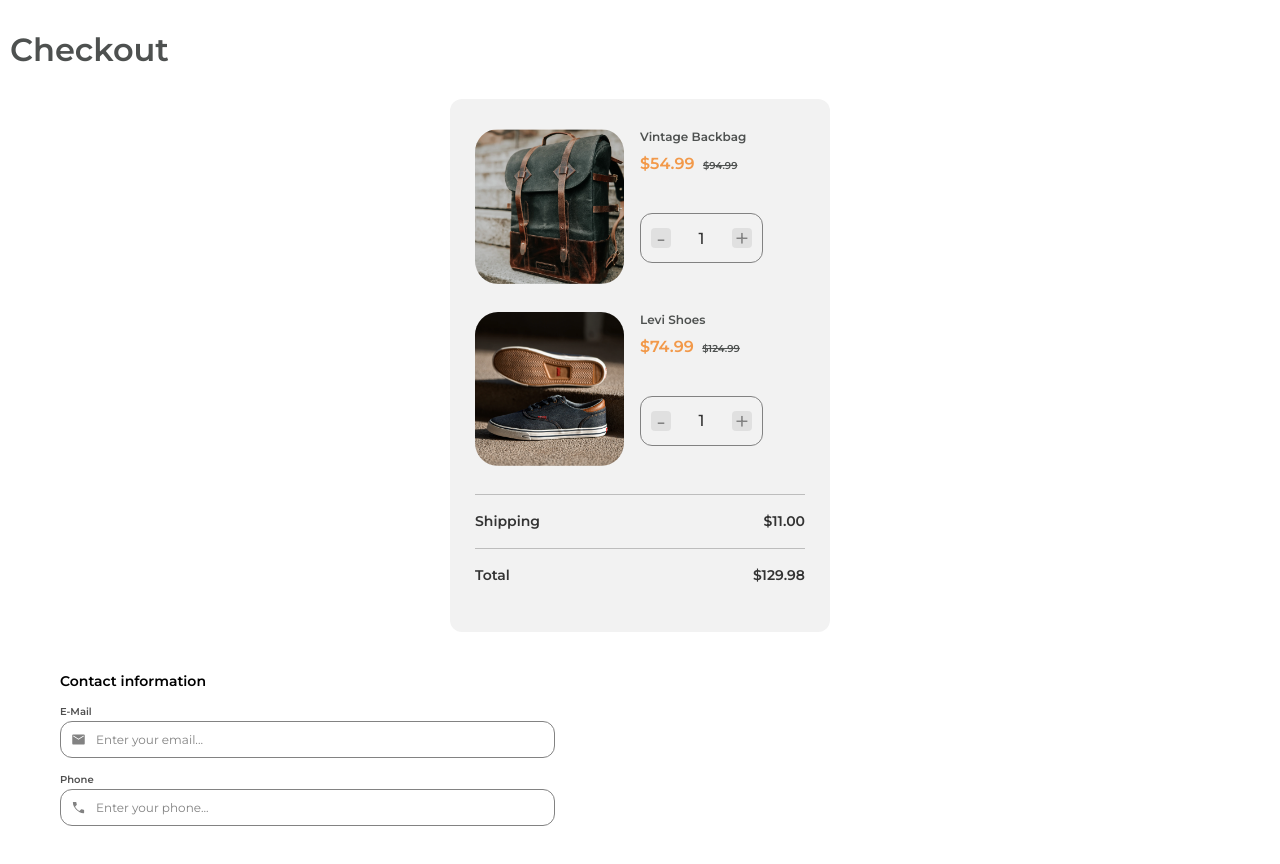
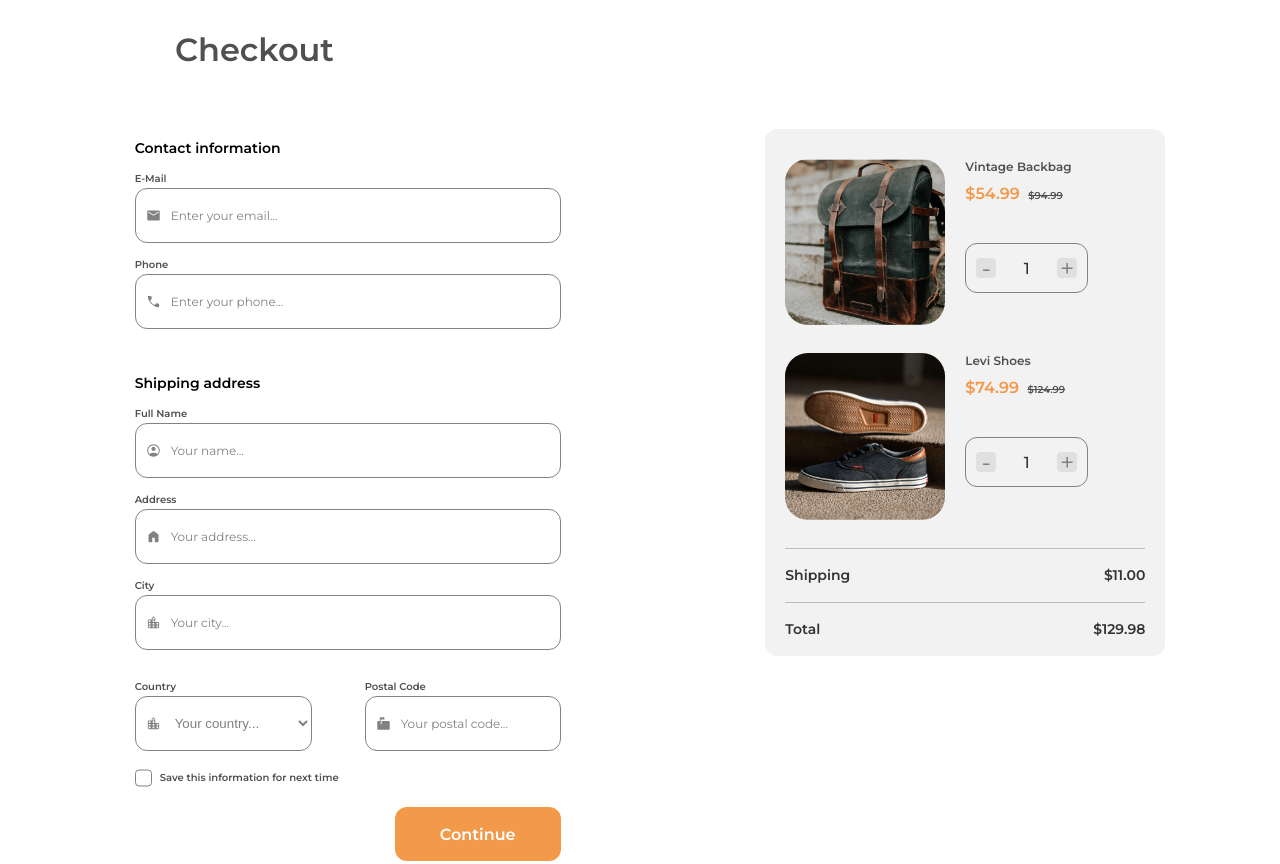
Before and after one commit to CamiloBeltran24/checkout-page-devchallenge, a plain HTML site: page index.html in a window 1280 px wide. Shown: the top 864 px of the page. Drawn offline with Linux system fonts and the light colour scheme.

Commit message:
add desktop styles

```diff
--- a/assets/scss/_form.scss
+++ b/assets/scss/_form.scss
@@ -181,3 +181,13 @@
     height: 40px;
   }
 }
+
+@media screen and (min-width: 1200px) {
+  .form-container {
+    .form {
+      input, select {
+        height: 55px;
+      }
+    }
+  }
+}
--- a/assets/scss/_shopping-cart.scss
+++ b/assets/scss/_shopping-cart.scss
@@ -1,6 +1,6 @@
 .shopping-cart {
   width: 95%;
-  max-width: 380px;
+  max-width: 400px;
   padding: 30px 25px;
   background-color: $cart;
   margin: 0 auto;
@@ -107,3 +107,11 @@
     }
   }
 }
+
+@media screen and (min-width: 1117px) {
+  .shopping-cart {
+    height: fit-content;
+    margin: 30px 0 0 0;
+    padding: 30px 20px 0;
+  }
+}
--- a/assets/scss/variables.scss
+++ b/assets/scss/variables.scss
@@ -25,6 +25,7 @@ footer {
   font-size: 12px;
   font-weight: 600;
   padding: 10px 0 30px;
+  width: 100%;
   a {
     color: $primary-color;
     text-decoration: none;
@@ -35,3 +36,16 @@ footer {
   max-width: 1200px;
   margin: 0 auto;
 }
+@media screen and (min-width: 900px) {
+  .container {
+    display: flex;
+    flex-direction: row-reverse;
+    justify-content: space-evenly;
+    align-items: flex-start;
+    flex-wrap: wrap;
+    gap: 110px;
+  }
+  h1 {
+    padding-left: 175px;
+  }
+}
```
Also changed, not shown: README.md, assets/css/style.css, screenshot.png (added), 1 other file.
